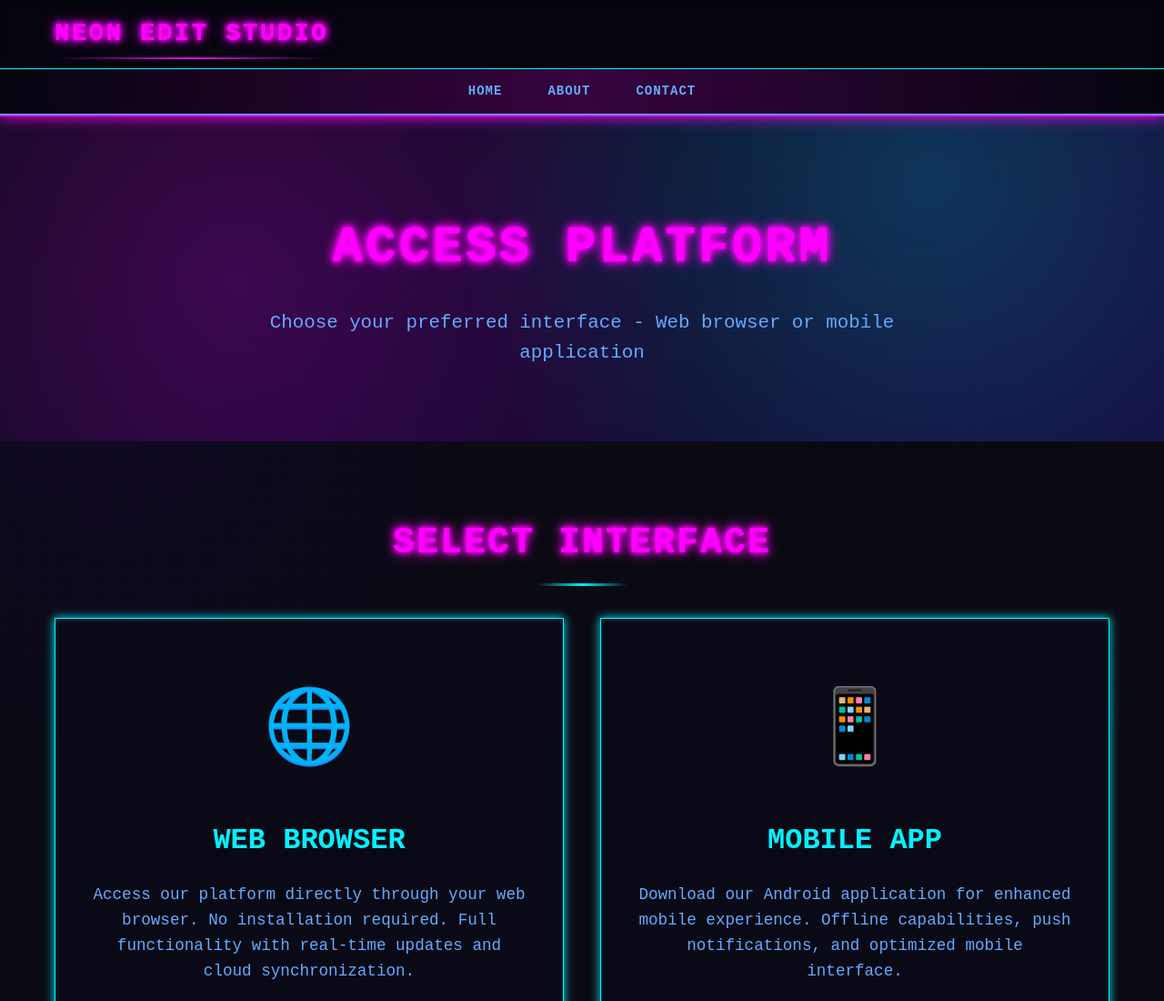
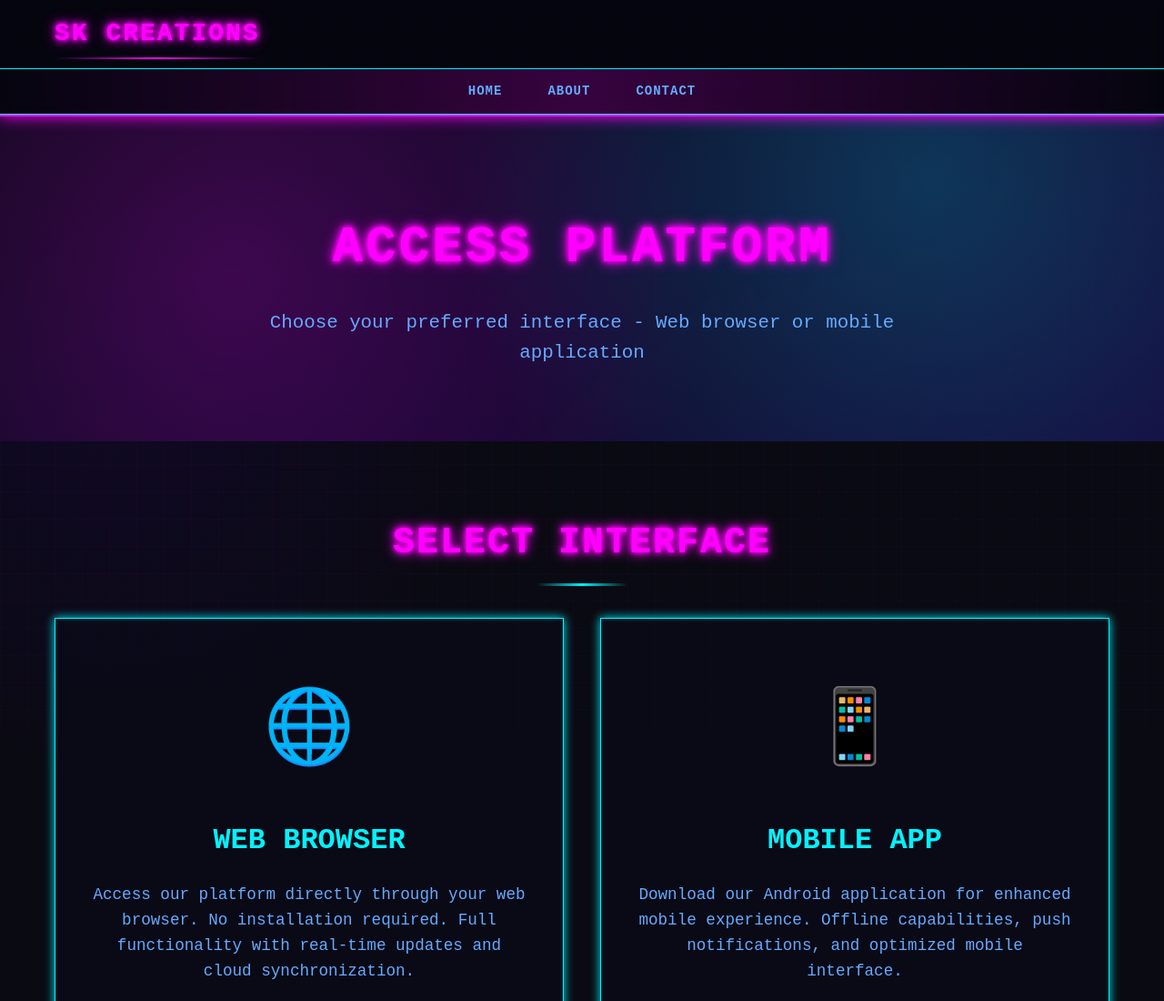
Before and after one commit to sk-edz-web/sk.home, a plain HTML site: page homepage.html in a window 1280 px wide. Shown: the top 1100 px of the page at 91% size. Drawn offline with Linux system fonts and the light colour scheme.

Commit message:
Update homepage.html

```diff
--- a/homepage.html
+++ b/homepage.html
@@ -3,7 +3,7 @@
 <head>
     <meta charset="UTF-8">
     <meta name="viewport" content="width=device-width, initial-scale=1.0">
-    <title>Download App - NEON MARKET</title>
+    <title>Download App - SK CREATIONS </title>
     <link rel="shortcut icon" href="img/logo.jpg" type="image/x-icon">
     <style>
         /* Cyberpunk Base Styles - Same as your main site */
@@ -398,7 +398,7 @@
     <header>
         <div class="container">
             <div class="header-top">
-                <div class="logo cyber-glow">NEON EDIT STUDIO</div>
+                <div class="logo cyber-glow">SK CREATIONS</div>
             </div>
         </div>
         <nav>
```
